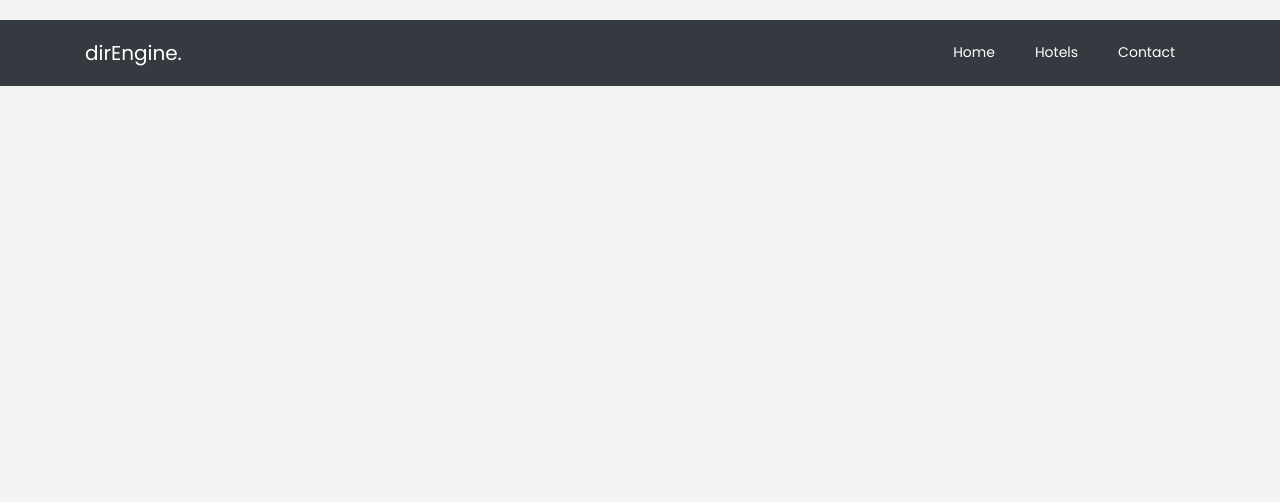
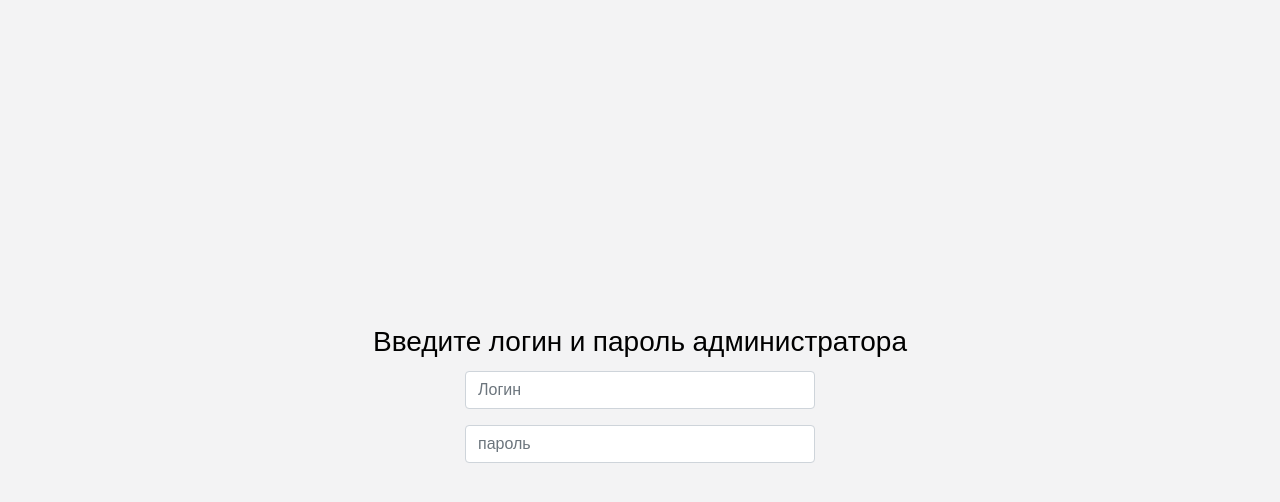
Before and after one commit to Pogopin/hotels-service, a Vue app: page /administrator in a window 1280 px wide. Shown: the top 502 px of the page. Built offline with nearby package versions, Linux system fonts and the light colour scheme.

Commit message:
страница авторизации

```diff
--- a/src/components/sections/header/index.vue
+++ b/src/components/sections/header/index.vue
@@ -21,11 +21,11 @@
         <div class="collapse navbar-collapse" id="ftco-nav">
           <ul class="navbar-nav ml-auto">
             <li class="nav-item"><router-link to="/" class="nav-link">Home</router-link></li>
-            <li class="nav-item">
-              <router-link to="/hotels" class="nav-link">Hotels</router-link>
-            </li>
+            <li class="nav-item"><router-link to="/hotels" class="nav-link">Hotels</router-link></li>
             <li class="nav-item"><router-link to="/" class="nav-link">Contact</router-link></li>
+            <li class="nav-item"><router-link to="/administrator" class="nav-link">Вход администратора</router-link></li>
           </ul>
+
         </div>
       </div>
     </nav>
--- a/src/layouts/AppLayoutLogin.vue
+++ b/src/layouts/AppLayoutLogin.vue
@@ -1,42 +1,3 @@
-<script setup>
-import { BaseButton } from "@/components/ui";
-</script>
-
 <template>
-  <div>
-    <!-- <main class="app-layout-login-main">
-      <div>LOGIN LAYOUT</div>
-      <p>Email</p>
-      <input type="text">
-      <p>Password</p>
-      <input type="text">
-
-      <div class="wrapper w-full h-screen flex justify-center items-center bg-sky-300">
-        <BaseButton
-          title="пятачок"
-        />
-        <slot/>
-      </div>
-    </main> -->
-
-    <main class="app-layout-login-main">
-      <div>
-        <div>LOGIN LAYOUT</div>
-        <p>Email</p>
-        <input type="text" />
-        <p>Password</p>
-        <input type="text" />
-      </div>
-
-      <div class="wrapper w-full h-screen flex justify-center items-center bg-sky-300">
-        <slot />
-      </div>
-    </main>
-  </div>
+  <slot />
 </template>
-<style scoped>
-main {
-  margin-top: 30px;
-  display: flex;
-}
-</style>
--- a/src/router/index.js
+++ b/src/router/index.js
@@ -3,6 +3,7 @@ import index from "../views/index.vue";
 import Hotels from "../views/hotel/index.vue";
 import HotelInfo from "../views/hotelInfo/index.vue";
 import HotelBooking from "../views/HotelBooking/index.vue";
+import AdminPanel from "../views/Admin/index.vue";
 
 import { AppLayouts, loadLayoutMiddleware } from "./loadLayoutMiddleware";
 
@@ -43,6 +44,14 @@ const router = createRouter({
         layout: AppLayouts.default,
       },
     },
+    {
+      path: "/administrator",
+      name: "admin",
+      component: AdminPanel,
+      meta: {
+        layout: AppLayouts.login,
+      },
+    },
   ],
 });
 router.beforeEach(loadLayoutMiddleware);
--- /dev/null
+++ b/src/views/Admin/index.vue
@@ -0,0 +1,44 @@
+<template>
+  <section class="login">
+    <div class="container">
+      <h3>Введите логин и пароль администратора</h3>
+      <form class="form__login">
+        <div class="form-group">
+            <BaseInput
+              type="text"
+              class="form-control"
+              placeholder="Логин"
+              id="login"
+            />
+        </div>
+        <div class="form-group">
+            <BaseInput
+              type="text"
+              class="form-control"
+              placeholder="пароль"
+              id="password"
+            />
+        </div>
+      </form>
+    </div>
+  </section>
+
+</template>
+<style scoped>
+.login{
+  height: 100vh;
+  display: flex;
+  justify-content: center;
+  flex-direction: column;
+  text-align: center;
+
+}
+.form__login {
+  margin: 0 auto;
+  max-width: 350px;
+}
+</style>
+<script setup>
+import { BaseInput, BaseButton } from "@/components/ui";
+
+</script>
--- a/src/views/HotelBooking/index.vue
+++ b/src/views/HotelBooking/index.vue
@@ -267,6 +267,7 @@ import { BaseInput, BaseButton } from "@/components/ui";
 import { dataIn } from "@/assets/js/picker.js";
 import { computed, onBeforeMount, reactive } from "vue";
 import { useHotelsStore } from "../../stores/hotelsStore.js";
+import { data } from "@/utils/database.js";
 
 const hotelsStore = useHotelsStore();
 const hotelInfo = computed(() => hotelsStore.getHotelInfo);
@@ -289,19 +290,19 @@ onBeforeMount(async () => {
   await hotelsStore.fetchHotelById(props.id);
 });
 async function bookingNumber() {
-  const numberIndex = Number(number.value);
+  const numberIndex = Number(props.num);
   //новый массив numbers с обновленными данными
   const updateNumbers = hotelInfo.value.numbers;
   updateNumbers[numberIndex].booking = true;
   updateNumbers[numberIndex].dateFrom = bookingParams.dateFrom;
   updateNumbers[numberIndex].dateTo = bookingParams.dateTo;
-  // console.log(id.value)
+
   v$.value.$touch();
   bookingParams.email = "";
   bookingParams.surname = "";
   bookingParams.phone = "";
   console.log("form Success!!!");
-  // await data.setNumberBookingDate(id.value, updateNumbers);
+  // await data.setNumberBookingDate(props.id, updateNumbers);
 }
 
 function changeDate(nameSelector, searchProperty) {
```
